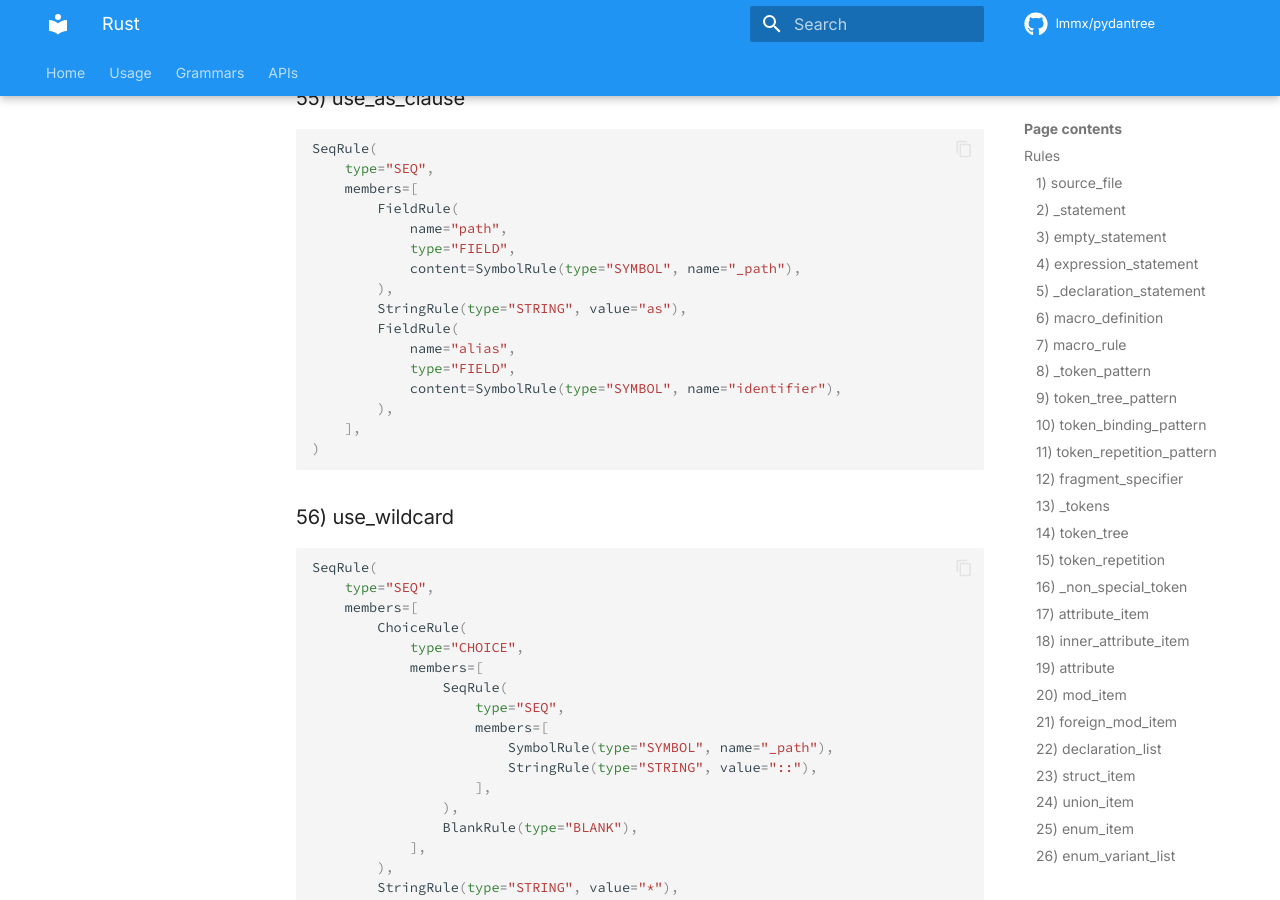
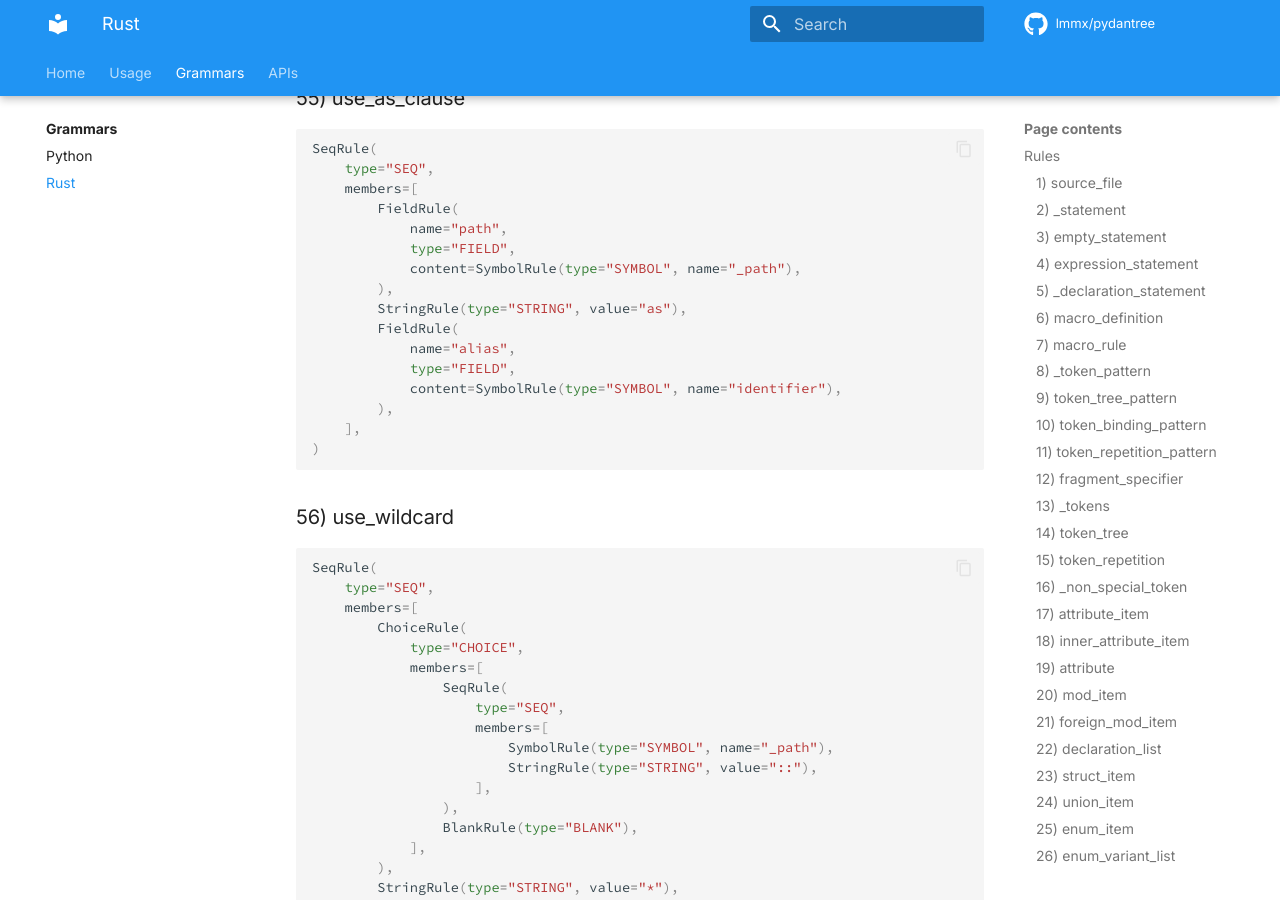
Before and after one commit to lmmx/pydantree, an MkDocs documentation site: the page built from docs/grammars/rust.md, in a window 1280 px wide and 900 px high, scrolled down 51022 px. Built offline with MkDocs 1.6.1 and Material for MkDocs 9.7.7, drawn with Linux system fonts in a browser that asks for light colours; comment, search, counter and statistics services are not loaded.

Commit message:
fix: put Rust grammar page on site

```diff
--- a/mkdocs.yml
+++ b/mkdocs.yml
@@ -100,5 +100,6 @@ nav:
   - Grammars:
       - grammars/index.md
       - grammars/python.md
+      - grammars/rust.md
   - APIs:
       - api/index.md
```
